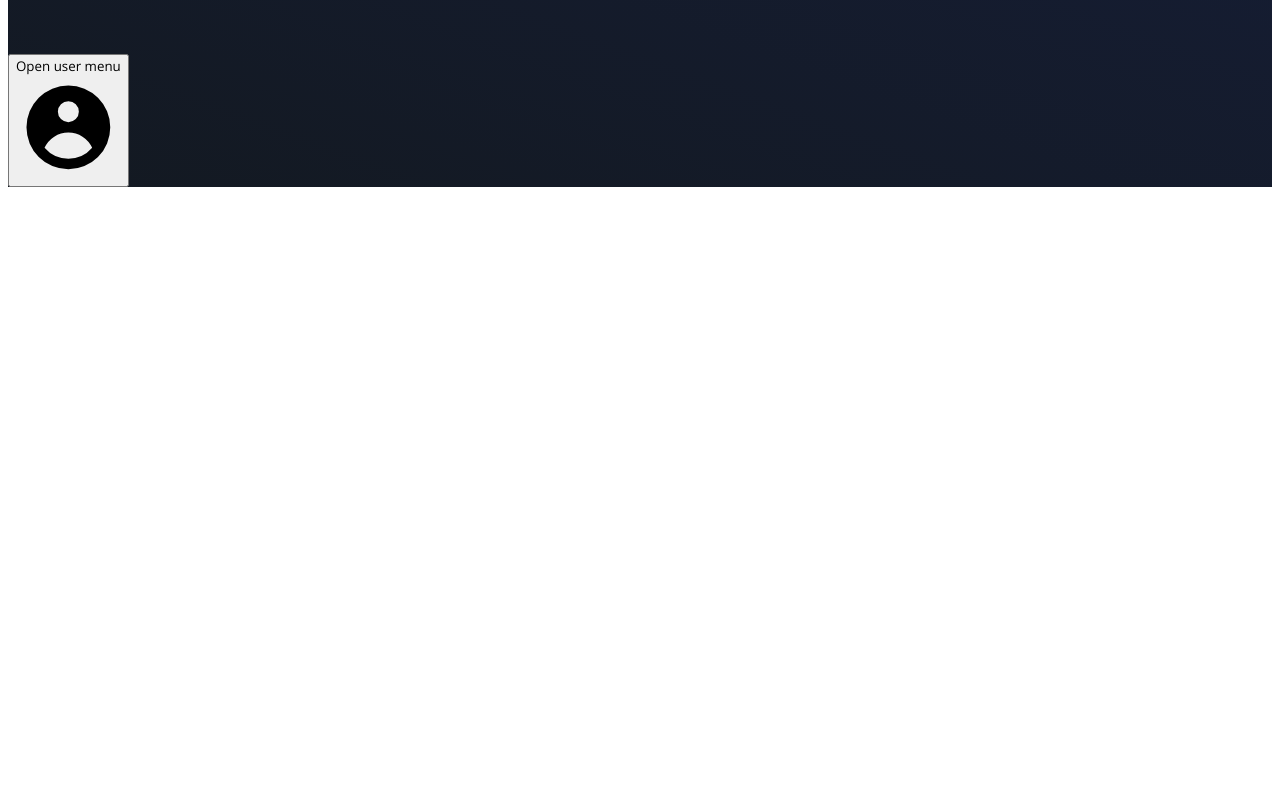
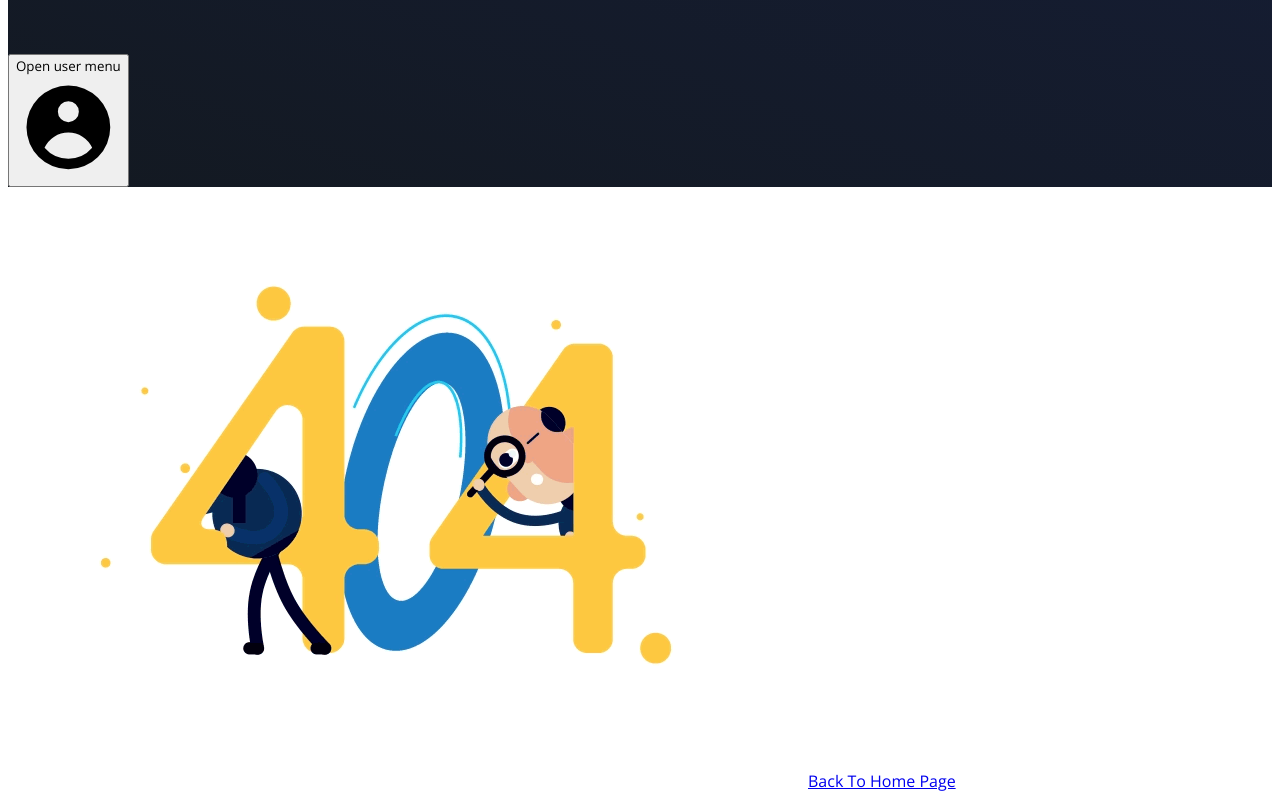
Before and after one commit to sshatil/mern-Ecommerce, a React (Create React App) app in the folder client/: page /404 in a window 1280 px wide. Shown: the part 1526-2326 px from the top of the page. Before the commit the page ends 1721 px from the top, so only its background shows below. Built offline with nearby package versions, Linux system fonts and the light colour scheme.

Commit message:
add custom not found page

```diff
--- a/client/src/App.jsx
+++ b/client/src/App.jsx
@@ -1,4 +1,4 @@
-import { BrowserRouter, Routes, Route } from "react-router-dom";
+import { BrowserRouter, Routes, Route, Navigate } from "react-router-dom";
 import Register from "./pages/auth/Register";
 import Home from "./pages/Home";
 import ProductDetails from "./pages/ProductDetails";
@@ -12,6 +12,7 @@ import PrivateRoute from "./utils/PrivateRoute";
 import Dashboard from "./pages/dashboard/Dashboard";
 import OrderDetails from "./pages/OrderDetails";
 import AdminDashboard from "./pages/adminPanel/AdminDashboard";
+import NotFound from "./pages/NotFound";
 
 const App = () => {
   return (
@@ -57,6 +58,9 @@ const App = () => {
             </PrivateRoute>
           }
         />
+        {/* <Route path="/404" element={<NotFound />} />
+        <Route path="*" element={<Navigate to="/404" replace />} /> */}
+        <Route path="*" element={<NotFound />} />
       </Routes>
     </BrowserRouter>
   );
--- /dev/null
+++ b/client/src/pages/NotFound.jsx
@@ -0,0 +1,18 @@
+import { Link } from "react-router-dom";
+import notFoundImage from "../assets/404.gif";
+
+const NotFound = () => {
+  return (
+    <div className="flex justify-center items-center w-screen h-screen overflow-hidden">
+      <img src={notFoundImage} alt="" />
+      <Link
+        to="/"
+        className="absolute bottom-4 bg-green-400 px-5 py-2 rounded-md text-lg font-bold"
+      >
+        Back To Home Page
+      </Link>
+    </div>
+  );
+};
+
+export default NotFound;
--- a/client/src/utils/RatingStar.jsx
+++ b/client/src/utils/RatingStar.jsx
@@ -10,7 +10,7 @@ const RatingStar = ({ value, setRating }) => {
       className="flex items-center cursor-pointer my-1"
       onClick={() => setRating(value)}
     >
-      <div className="">
+      <div className="mr-1">
         <input type="radio" name="rating" id={value} />
       </div>
       <label htmlFor={value} className="cursor-pointer">
```
Also changed, not shown: client/src/assets/404.gif (added).
